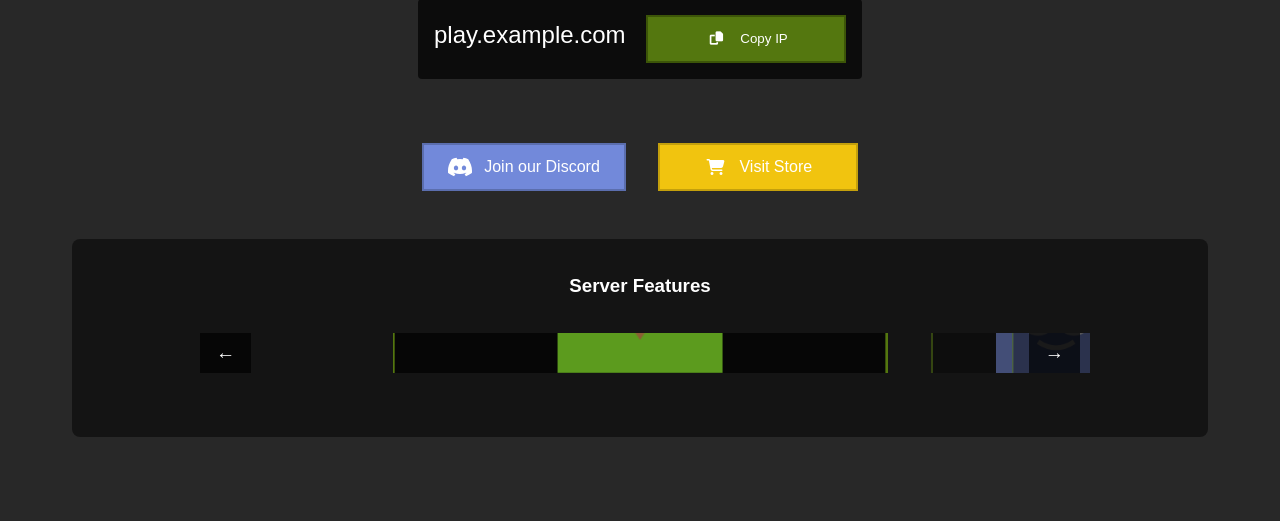
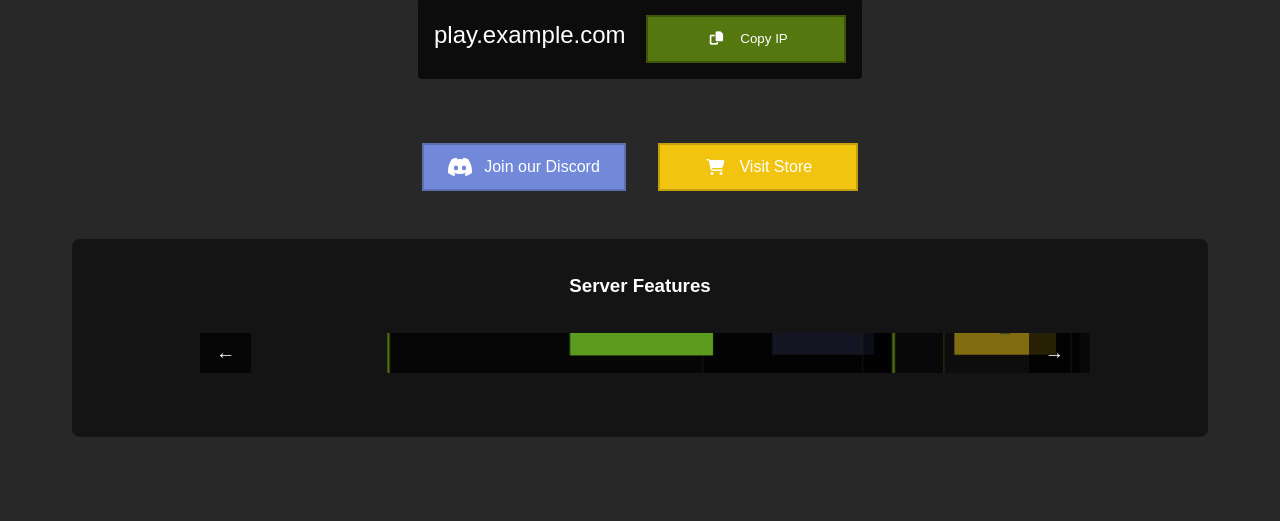
Before and after one commit to MxSLmafao/soulpvp-website, a Flask app: page / in a window 1280 px wide. Shown: the part 243-764 px from the top of the page. Run offline with Flask 3, Linux system fonts and the light colour scheme; some libraries are stand-ins or nearby versions.

Commit message:
Agent step completed: Update the card slider to have minimal gaps and center featured cards: 1. Remove gaps between cards in CSS 2. Modify the GSAP animation to:    - Center the active card in the viewport    - Scale up the active card slightly    - Reduce opacity of non-active cards 3. Adjust the card transition timing and easing

```diff
--- a/static/css/style.css
+++ b/static/css/style.css
@@ -139,8 +139,9 @@
 }
 
 .card {
-    flex: 0 0 240px;
-    margin: 0;
+    flex: 0 0 180px;
+    height: 280px;
+    margin: 0 1px;
     padding: 20px;
     background: rgba(0, 0, 0, 0.7);
     border-radius: 8px;
@@ -153,8 +154,8 @@
 }
 
 .card img {
-    width: 150px;
-    height: 150px;
+    width: 120px;
+    height: 120px;
     margin-bottom: 1rem;
 }
 
@@ -166,6 +167,7 @@
 
 .card p {
     color: #cccccc;
+    font-size: 0.9rem;
 }
 
 .prev, .next {
--- a/static/js/main.js
+++ b/static/js/main.js
@@ -26,13 +26,13 @@
     // Calculate positions for each card
     function calculateCardPositions() {
         const containerWidth = cardsContainer.offsetWidth;
-        const cardWidth = 240; // Width of each card
-        const spacing = 20; // Spacing between cards
+        const cardWidth = 180; // Width of each card
+        const spacing = 2; // Minimal spacing between cards
 
         cards.forEach((card, index) => {
             const offset = index - currentIndex;
             const xPosition = offset * (cardWidth + spacing);
-            const scale = index === currentIndex ? 1.1 : 0.8;
+            const scale = index === currentIndex ? 1.2 : 0.85;
             const opacity = index === currentIndex ? 1 : 0.5;
             const zIndex = index === currentIndex ? 10 : 1;
 
@@ -41,6 +41,7 @@
                 scale: scale,
                 opacity: opacity,
                 zIndex: zIndex,
+                transformOrigin: "center center",
                 duration: 0.5,
                 ease: "power2.out"
             });
@@ -50,9 +51,10 @@
     // Initial setup
     cards.forEach((card, index) => {
         gsap.set(card, {
-            x: index * 260,
+            x: index * 182,
             opacity: index === 0 ? 1 : 0.5,
-            scale: index === 0 ? 1.1 : 0.8
+            scale: index === 0 ? 1.2 : 0.85,
+            transformOrigin: "center center"
         });
     });
 
```
